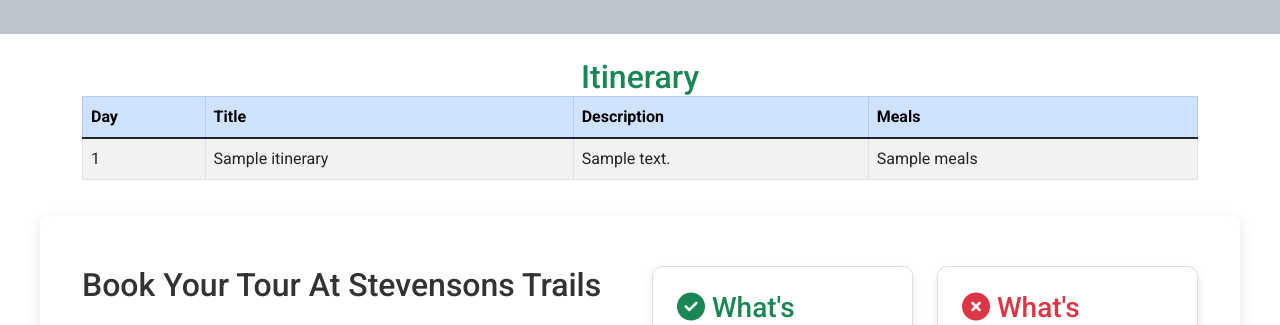
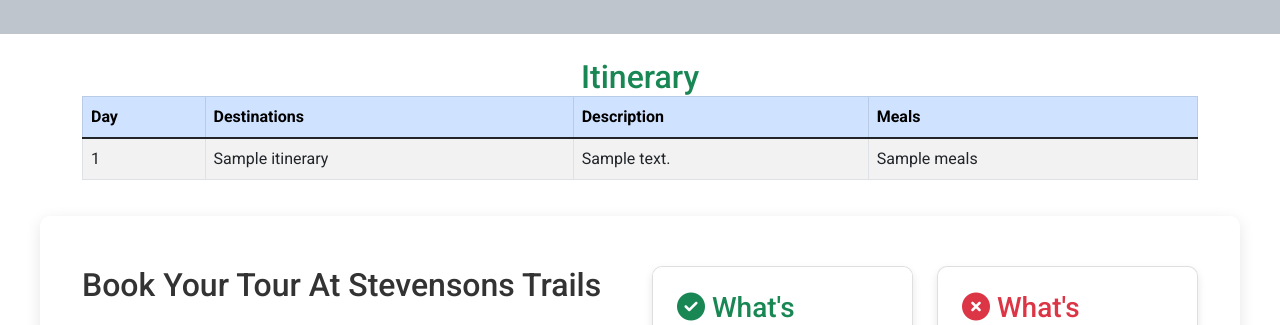
Before and after one commit to Kurgat094/django-tour, a Django app: template wildsafari/tour/templates/contests.html in a window 1280 px wide. Shown: the part 732-1057 px from the top of the page. Run offline with Django 3.2, Linux system fonts and the light colour scheme; the template is opened without the code that fills it: most values are stand-ins (such as "Sample title", 1, 10 or a date in 2020); grey boxes marked "Sample" are stand-in pictures; some libraries are stand-ins or nearby versions; some web fonts are replaced.

Commit message:
destination

```diff
--- a/wildsafari/tour/templates/contests.html
+++ b/wildsafari/tour/templates/contests.html
@@ -41,7 +41,7 @@
           <thead class="table-primary">
               <tr>
                   <th>Day</th>
-                  <th>Title</th>
+                  <th>Destinations</th>
                   <th>Description</th>
                   <th>Meals</th>
               </tr>
@@ -52,7 +52,7 @@
                   <td>{{ itinerary.day_number }}</td>
                   <td>{{ itinerary.title }}</td>
                   <td>{{ itinerary.description|linebreaksbr }}</td>
-                  <td>{{ itinerary.meals }}</td>
+                  <td>{{ itinerary.meals|linebreaksbr }}</td>
               </tr>
               {% endfor %}
           </tbody>
```
Also changed, not shown: wildsafari/db.sqlite3.
